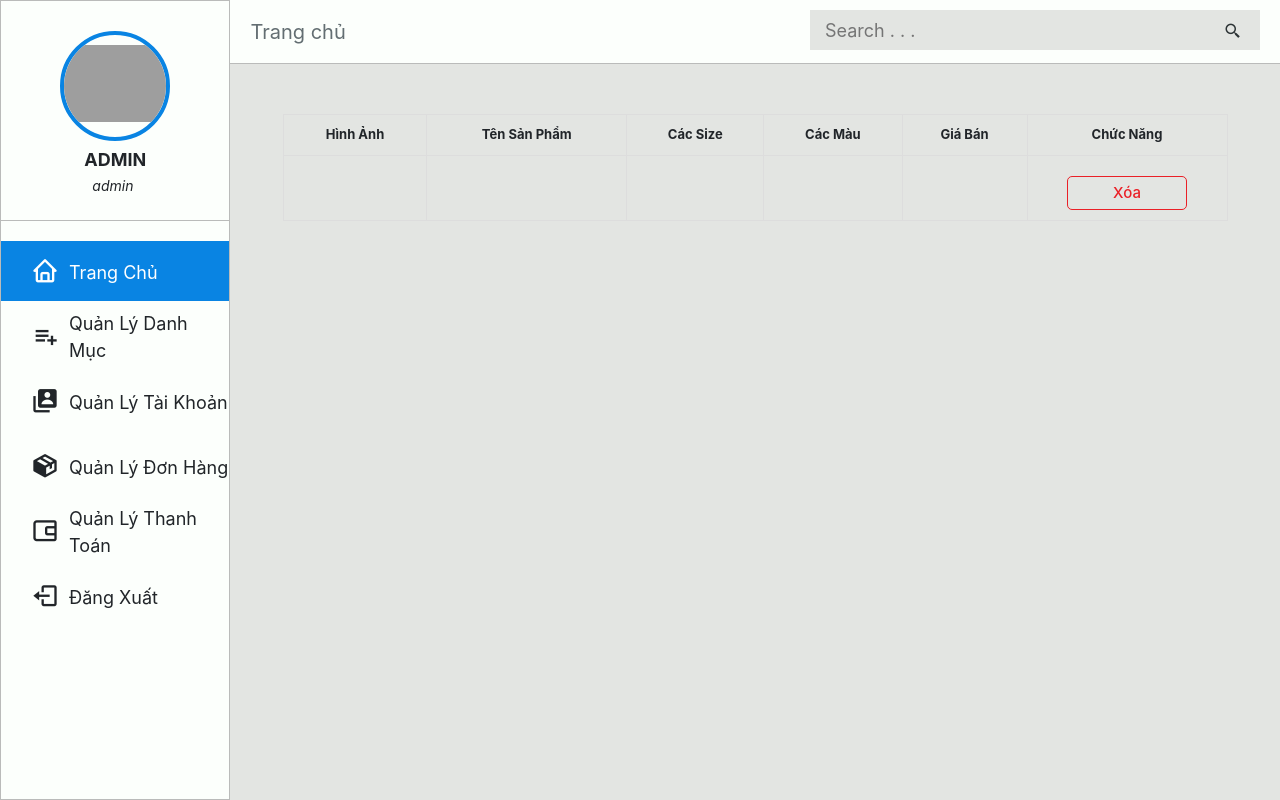
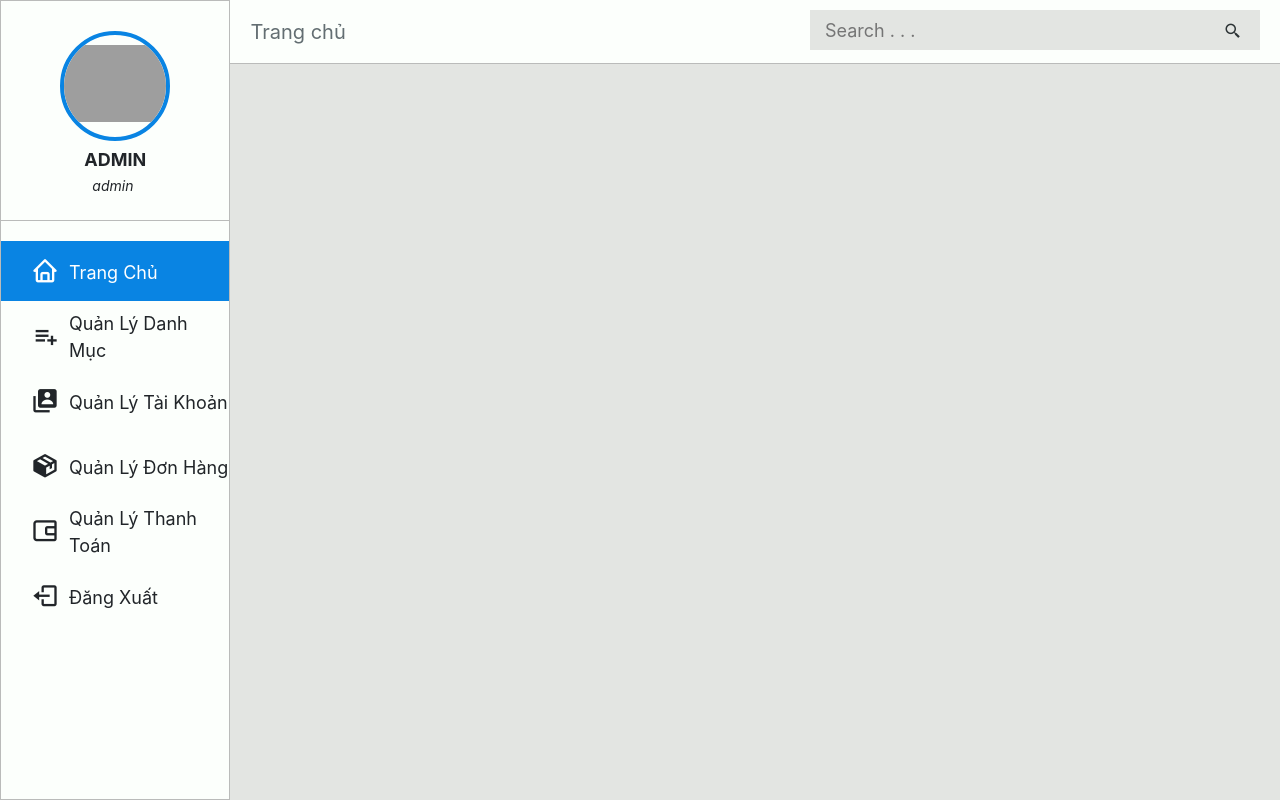
Before and after one commit to NgoSonTungDev/PROJECT_COTS, a React (Create React App) app in the folder frontend/: page /admin/order in a window 1280 px wide. Built offline with nearby package versions, Linux system fonts and the light colour scheme; grey boxes are pictures that could not be loaded.

Commit message:
tungcode

```diff
--- a/frontend/src/pages/Admin/OrderManagement/OrderManagement.jsx
+++ b/frontend/src/pages/Admin/OrderManagement/OrderManagement.jsx
@@ -32,32 +32,7 @@ const OrderManagement = () => {
             </div>
           </div>
           <div className="container_OrderManagement_body_main">
-            <div className="container_OrderManagement_user_right_table">
-              <table>
-                <tr>
-                  <th>Hình ảnh</th>
-                  <th>Tên sản phẩm</th>
-                  <th>các Size</th>
-                  <th>các Màu</th>
-                  <th>Giá bán</th>
-                  <th>Chức năng</th>
-                </tr>
-                {/* {data.map((item) => ( */}
-                <tr>
-                  <td className="OrderManagement_product">
-                    <img src="" />
-                  </td>
-                  <td></td>
-                  <td></td>
-                  <td></td>
-                  <td style={{ color: "#d63031", fontWeight: "600" }}></td>
-                  <td className="OrderManagement_btn">
-                    <button>Xóa</button>
-                  </td>
-                </tr>
-                {/* ))} */}
-              </table>
-            </div>
+            {/* ///////////////// */}
           </div>
         </div>
       </div>
--- a/frontend/src/pages/SaleProduct/SaleProduct.jsx
+++ b/frontend/src/pages/SaleProduct/SaleProduct.jsx
@@ -11,17 +11,18 @@ const SaleProduct = () => {
   const [data, setData] = useState([]);
   const [search, setSearch] = useState("");
   const [pageNumber, setpageNumber] = useState(1);
+  const [total, setTotal] = useState(0);
   const [selectOption, setSelectOption] = useState("all");
 
   const handleSearch = () => {
-    axios
-      .get(`http://localhost:8000/api/product/allproduct?productName=${search}`)
-      .then(function (response) {
-        setData(response.data);
-      })
-      .catch(function (error) {
-        console.log(error);
-      });
+    // axios
+    //   .get(`http://localhost:8000/api/product/allproduct?productName=${search}`)
+    //   .then(function (response) {
+    //     setData(response.data.data);
+    //   })
+    //   .catch(function (error) {
+    //     console.log(error);
+    //   });
   };
 
   const onPress_ENTER = (e) => {
@@ -34,60 +35,57 @@ const SaleProduct = () => {
   };
 
   const handleCheckSelect = () => {
-    if (selectOption === "all") {
-      setpageNumber(1);
-      axios
-        .get(`http://localhost:8000/api/product/allproduct?pageNumber=1`)
-        .then(function (response) {
-          setData(response.data.sort((a, b) => b.price - a.price));
-        })
-        .catch(function (error) {
-          console.log(error);
-        });
-    }
-
-    if (selectOption === "tang") {
-      axios
-        .get(`http://localhost:8000/api/product/allproduct`)
-        .then(function (response) {
-          setData(response.data.sort((a, b) => a.price - b.price));
-        })
-        .catch(function (error) {
-          console.log(error);
-        });
-    }
-
-    if (selectOption === "giam") {
-      axios
-        .get(`http://localhost:8000/api/product/allproduct`)
-        .then(function (response) {
-          setData(response.data.sort((a, b) => b.price - a.price));
-        })
-        .catch(function (error) {
-          console.log(error);
-        });
-    }
-    if (selectOption === "new") {
-      axios
-        .get(`http://localhost:8000/api/product/allproduct`)
-        .then(function (response) {
-          setData(response.data.filter((e) => e.story === "NEW"));
-        })
-        .catch(function (error) {
-          console.log(error);
-        });
-    }
-
-    if (selectOption === "sale") {
-      axios
-        .get(`http://localhost:8000/api/product/allproduct`)
-        .then(function (response) {
-          setData(response.data.filter((e) => e.story === "SALE"));
-        })
-        .catch(function (error) {
-          console.log(error);
-        });
-    }
+    // if (selectOption === "all") {
+    //   setpageNumber(1);
+    //   axios
+    //     .get(`http://localhost:8000/api/product/allproduct?pageNumber=1`)
+    //     .then(function (response) {
+    //       setData(response.data.data.sort((a, b) => b.price - a.price));
+    //     })
+    //     .catch(function (error) {
+    //       console.log(error);
+    //     });
+    // }
+    // if (selectOption === "tang") {
+    //   axios
+    //     .get(`http://localhost:8000/api/product/allproduct`)
+    //     .then(function (response) {
+    //       setData(response.data.data.sort((a, b) => a.price - b.price));
+    //     })
+    //     .catch(function (error) {
+    //       console.log(error);
+    //     });
+    // }
+    // if (selectOption === "giam") {
+    //   axios
+    //     .get(`http://localhost:8000/api/product/allproduct`)
+    //     .then(function (response) {
+    //       setData(response.data.data.sort((a, b) => b.price - a.price));
+    //     })
+    //     .catch(function (error) {
+    //       console.log(error);
+    //     });
+    // }
+    // if (selectOption === "new") {
+    //   axios
+    //     .get(`http://localhost:8000/api/product/allproduct`)
+    //     .then(function (response) {
+    //       setData(response.data.data.filter((e) => e.story === "NEW"));
+    //     })
+    //     .catch(function (error) {
+    //       console.log(error);
+    //     });
+    // }
+    // if (selectOption === "sale") {
+    //   axios
+    //     .get(`http://localhost:8000/api/product/allproduct`)
+    //     .then(function (response) {
+    //       setData(response.data.data.filter((e) => e.story === "SALE"));
+    //     })
+    //     .catch(function (error) {
+    //       console.log(error);
+    //     });
+    // }
   };
 
   const handleChangePageNumer = (event, value) => {
@@ -100,7 +98,8 @@ const SaleProduct = () => {
     axios
       .get(`${url}`)
       .then(function (response) {
-        setData(response.data);
+        setData(response.data.data);
+        setTotal(response.data.total);
       })
       .catch(function (error) {
         console.log(error);
@@ -154,7 +153,7 @@ const SaleProduct = () => {
         <div className="navigation_page">
           <Stack>
             <Pagination
-              count={Math.floor(data.length / 9 + 1)}
+              count={Math.floor(total / 9 + 1)}
               variant="outlined"
               shape="rounded"
               page={pageNumber}
```
Also changed, not shown: 1 other file (tests, documents, lock files or other folders).
